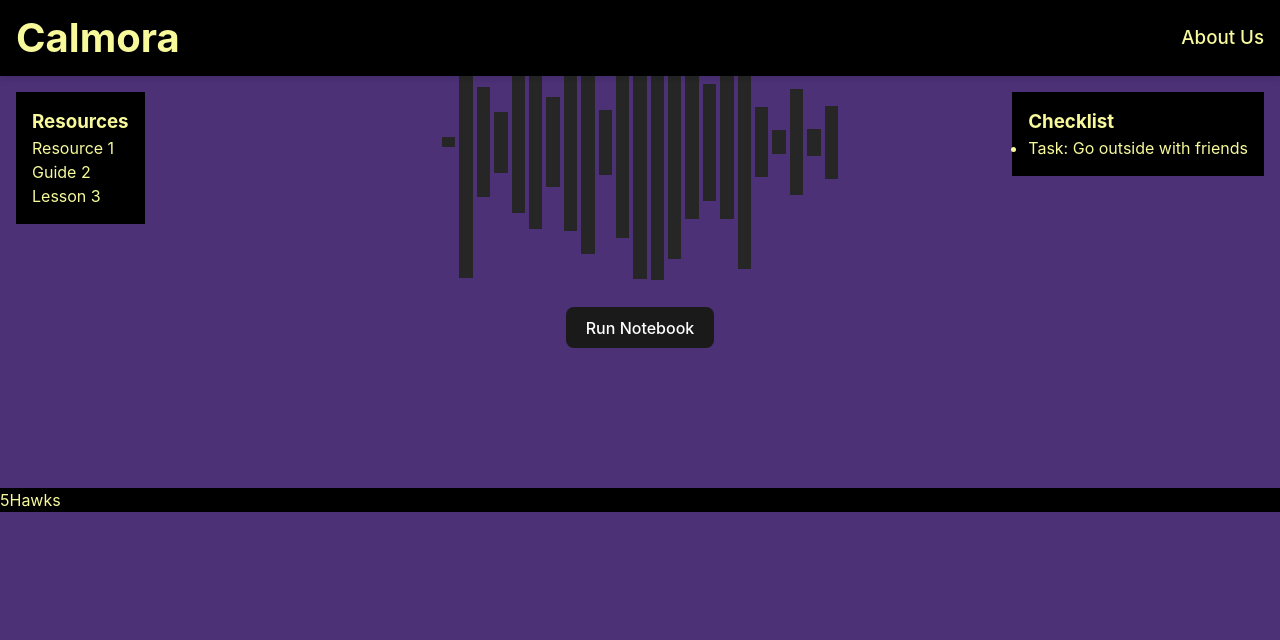
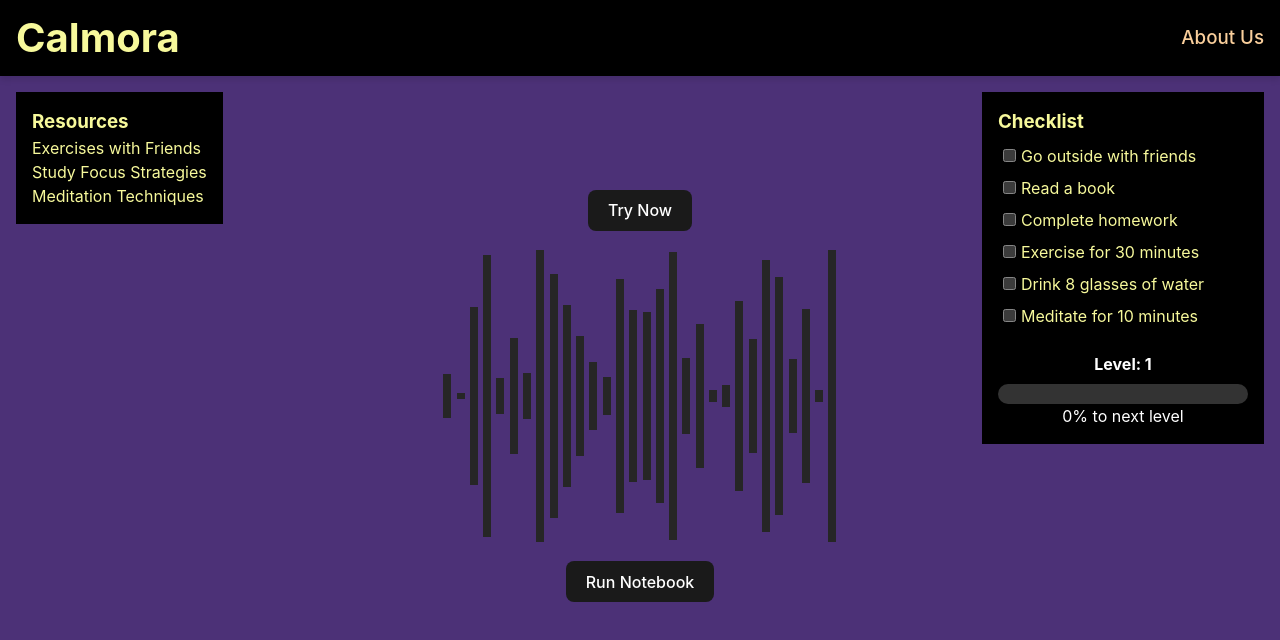
Before and after one commit to eyurekli/shiftkey-mental-2025, a React (Vite) app in the folder react-project/: page / in a window 1280 px wide. Shown: the top 640 px of the page. Built offline with nearby package versions, Linux system fonts and the light colour scheme.

Commit message:
Updated Checklist, Visualizer

```diff
--- /dev/null
+++ b/package.json
@@ -0,0 +1,5 @@
+{
+  "dependencies": {
+    "react-confetti": "^6.2.2"
+  }
+}
--- a/react-project/index.html
+++ b/react-project/index.html
@@ -9,7 +9,4 @@
     <div id="root"></div>
     <script type="module" src="/src/main.jsx"></script>
   </body>
-  <footer>
-    <p>5Hawks</p>
-  </footer>
 </html>
--- a/react-project/src/App.jsx
+++ b/react-project/src/App.jsx
@@ -29,7 +29,7 @@ function App() {
       </div>
 
       <div className="center">
-        <button class = "button">Try Now</button>
+        <button className="button">Try Now</button>
         <div id = "visualizer-bar">
         <AudioVisualizer />
         </div>
--- a/react-project/src/components/AudioVisualizer.jsx
+++ b/react-project/src/components/AudioVisualizer.jsx
@@ -8,7 +8,7 @@ export default function AudioVisualizer() {
     const intervalId = setInterval(() => {
       barsRef.current.forEach((bar) => {
         const randomHeight = Math.random();
-        console.log(randomHeight); // Log random height for debugging
+        // console.log(randomHeight); // Log random height for debugging
         bar.style.height = `${randomHeight * 100}%`; // Set random height
       });
     }, 100);
@@ -18,7 +18,7 @@ export default function AudioVisualizer() {
 
   return (
     <div className="visualizer">
-      {Array.from({ length: 23 }).map((_, index) => (
+      {Array.from({ length: 30 }).map((_, index) => (
         <div
           key={index}
           className="bar"
--- a/react-project/src/components/Checklist.jsx
+++ b/react-project/src/components/Checklist.jsx
@@ -1,13 +1,83 @@
-import "../styles/Checklist.css"
+import React, { useState, useEffect } from "react";
+import "../styles/Checklist.css";
+import Confetti from "react-confetti";
 
-export default function Checklist()
-{
+export default function Checklist() {
+  const [showConfetti, setShowConfetti] = useState(false);
+
+  const [items, setItems] = useState([
+    { id: 1, text: "Go outside with friends", checked: false },
+    { id: 2, text: "Read a book", checked: false },
+    { id: 3, text: "Complete homework", checked: false },
+    { id: 4, text: "Exercise for 30 minutes", checked: false },
+    { id: 5, text: "Drink 8 glasses of water", checked: false },
+    { id: 6, text: "Meditate for 10 minutes", checked: false },
+  ]);
+
+  const [points, setPoints] = useState(0); // Total points
+  const pointsPerLevel = 10; // Points required to level up
+  const [previousLevel, setPreviousLevel] = useState(1); // Track the previous level
+
+  const handleCheck = (id) => {
+    setItems((prevItems) =>
+      prevItems.map((item) =>
+        item.id === id ? { ...item, checked: true } : item
+      )
+    );
+
+    // Add points for completing a task
+    setPoints((prevPoints) => prevPoints + 4);
+
+    // Remove the item after a delay
+    setTimeout(() => {
+      setItems((prevItems) => prevItems.filter((item) => item.id !== id));
+    }, 2000);
+  };
+
+  const level = Math.floor(points / pointsPerLevel) + 1; // Dynamically calculate the level
+  const progressPercentage = (points % pointsPerLevel) * (100 / pointsPerLevel);
+
+  // Detect level up and trigger confetti
+  useEffect(() => {
+    if (level > previousLevel) {
+      setShowConfetti(true); // Show confetti when leveling up
+      setPreviousLevel(level); // Update the previous level
+      setTimeout(() => setShowConfetti(false), 3000); // Hide confetti after 3 seconds
+    }
+  }, [level, previousLevel]);
+
   return (
     <nav id="checklist">
+      {/* Confetti Effect */}
+      {showConfetti && <Confetti width={window.innerWidth} height={window.innerHeight} />}
+
       <h3>Checklist</h3>
       <ul>
-                <li>Task: Go outside with friends</li>
+        {items.map((item) => (
+          <li key={item.id}>
+            <label className="item">
+              <input
+                type="checkbox"
+                onChange={() => handleCheck(item.id)}
+                disabled={item.checked}
+              />
+              {item.text}
+            </label>
+          </li>
+        ))}
       </ul>
+
+      {/* Level and Progress Bar */}
+      <div className="progress-container">
+        <h4>Level: {level}</h4>
+        <div className="progress-bar">
+          <div
+            className="progress-fill"
+            style={{ width: `${progressPercentage}%` }}
+          ></div>
+        </div>
+        <p>{progressPercentage.toFixed(0)}% to next level</p>
+      </div>
     </nav>
-    )
+  );
 }
--- a/react-project/src/components/Resources.jsx
+++ b/react-project/src/components/Resources.jsx
@@ -6,9 +6,9 @@ export default function Resources()
         <>
          <nav id="resources">
             <h3>Resources</h3>
-            <p>Resource 1</p>
-            <p>Guide 2</p>
-            <p>Lesson 3</p>
+            <p>Exercises with Friends</p>
+            <p>Study Focus Strategies</p>
+            <p>Meditation Techniques</p>
          </nav>
         </>
     )
--- a/react-project/src/styles/App.css
+++ b/react-project/src/styles/App.css
@@ -1,15 +1,9 @@
-html{
-  overflow-y: hidden;
-}
+
 #root {
   margin: 0 auto;
   height: 100%;
 }
 
-header {
-  top: 0; /* Keep it at the top when scrolling */
-  z-index: 3000; /* Ensure the header stays on top of everything else */
-}
 #resources {
   top: 0; /* Align to the top */
   left: 0; /* Align to the left */
@@ -20,12 +14,11 @@ header {
 
 
 .center {
-  position: relative;
-  top: -140px;
   display: flex;
   flex-direction: column;
   text-align: center;
   justify-content: center;
   align-items: center;
   gap: 15px;
+  height: 80vh;
 }
--- a/react-project/src/styles/Checklist.css
+++ b/react-project/src/styles/Checklist.css
@@ -6,7 +6,48 @@
     margin: 0;
     display: flex;
     flex-direction: column;
+    min-width: 250px;
     max-width: 300px;
     padding: 1em;
     z-index: 2000; /* Ensure it stays above other elements */
-  }
+}
+
+#checklist ul {
+    list-style: none; /* Removes the dots from list items */
+    padding: 0; /* Optional: Removes left padding from the list */
+    margin: 0; /* Optional: Removes default margin */
+}
+
+#checklist li {
+    margin: 0.5em 0; /* Add spacing between items, optional */
+}
+
+
+/* Progress Container */
+.progress-container {
+  margin-top: 1em;
+  color: white;
+  text-align: center;
+}
+
+/* Progress Bar */
+.progress-bar {
+  background-color: #333; /* Background color for the bar */
+  border-radius: 10px;
+  height: 20px;
+  width: 100%;
+  overflow: hidden;
+  margin-top: 0.5em;
+}
+
+.progress-fill {
+  height: 100%;
+  background-color: green; /* Green progress bar */
+  width: 0; /* Initial width */
+  transition: width 0.5s ease; /* Smooth transition */
+  border-radius: 10px; /* Rounded edges */
+}
+
+.item input{
+  margin: 5px;
+}
--- a/react-project/src/styles/Header.css
+++ b/react-project/src/styles/Header.css
@@ -3,11 +3,7 @@ header {
     padding: 1em;
     display: flex;
     justify-content: space-between;
-    position: relative; /* Makes the header the parent context */
-    top: 0;
-    z-index: 3000; /* Ensures it stays above everything else */
     box-shadow: 0 4px 6px rgba(0, 0, 0, 0.1);
-
 }
 
 #links {
--- a/react-project/src/styles/Resources.css
+++ b/react-project/src/styles/Resources.css
@@ -8,4 +8,6 @@
     flex-direction: column;
     padding: 1em;
     z-index: 2000; /* Ensure it stays above other elements */
+    min-width: 150px;
+    max-width: 300px;
   }
--- a/react-project/src/styles/index.css
+++ b/react-project/src/styles/index.css
@@ -14,23 +14,13 @@
   -moz-osx-font-smoothing: grayscale;
 }
 
-#root{
-  display: flex;
-  flex-direction: column;
-  justify-content: center;
-}
-
-footer{
-  background-color: black;
-}
-
 a {
   font-weight: 500;
-  color: #F7f99b;
+  color: #F9CE9B;
   text-decoration: inherit;
 }
 a:hover {
-  color: #F9CE9B;
+  color: #F7F99B;
 }
 
 
@@ -64,3 +54,7 @@ button:focus-visible {
   margin: 0;
   padding: 0;
 }
+
+html {
+  height: 120vh;
+}
--- a/react-project/src/styles/visualizer.css
+++ b/react-project/src/styles/visualizer.css
@@ -20,7 +20,7 @@
 
 .bar {
   background-color: rgb(38, 38, 38);
-  width: 20px;
+  width: 8px;
   margin: 0 2px;
   transition: height 0.05s ease-in-out;
   height: 0%; /* Start with zero height */
```
Also changed, not shown: 1 other file (tests, documents, lock files or other folders). Lines whose indentation alone changed are shown as unchanged.
